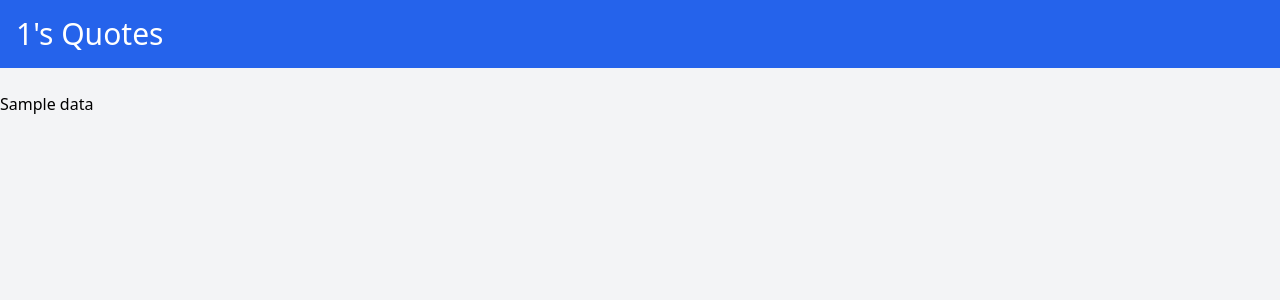
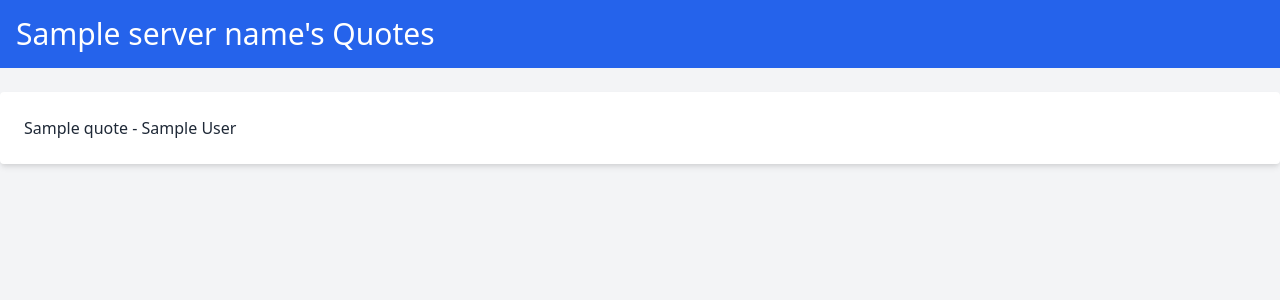
Before and after one commit to yearlongmason/Catch-Up, a Django app: template catchup/app/templates/roster.html in a window 1280 px wide. Shown: the top 300 px of the page. Run offline with Django 5.2, Linux system fonts and the light colour scheme; the template is opened without the code that fills it: most values are stand-ins (such as "Sample title", 1, 10 or a date in 2020); parts of the project's set-up code (start-up, migrations or seed data) failed here and were passed over.

Commit message:
some refactoring to make roster page better

```diff
--- a/catchup/app/templates/roster.html
+++ b/catchup/app/templates/roster.html
@@ -8,10 +8,12 @@
 </head>
 <body class="bg-gray-100">
     <header class="bg-blue-600 p-4">
-        <h1 class="text-white text-3xl">{{server_id}}'s Quotes</h1>
+        <h1 class="text-white text-3xl">{{server_name}}'s Quotes</h1>
     </header>
     <div class="container mx-auto mt-6">
-        <p>{{data}}</p>
+        <div class="bg-white p-6 rounded shadow-md mb-4">
+            <p class="text-gray-800">{{data.0.quote}}   - {{data.0.author}}</p>
+        </div>
     </div>
 </body>
 </html>
--- a/catchup/app/templates/servers.html
+++ b/catchup/app/templates/servers.html
@@ -18,8 +18,8 @@
         {% for server in mutual_servers %}
         <tr>
             <td>
-                <button type="submit" name="btn" value={{server.id}} class="w-full p-3 bg-gray-500 text-white rounded-md hover:bg-blue-600 focus:outline-none focus:ring-2 focus:ring-blue-500 focus:ring-opacity-50">
-                    {{server.name}}
+                <button type="submit" name="btn" value={{server.0.id}} class="w-full p-3 bg-gray-500 text-white rounded-md hover:bg-blue-600 focus:outline-none focus:ring-2 focus:ring-blue-500 focus:ring-opacity-50">
+                    <div>{{server.0.name}}</div>
                 </button>
         </td>
         </tr>
```
Also changed, not shown: catchup/app/views.py (+28 -3 lines).
